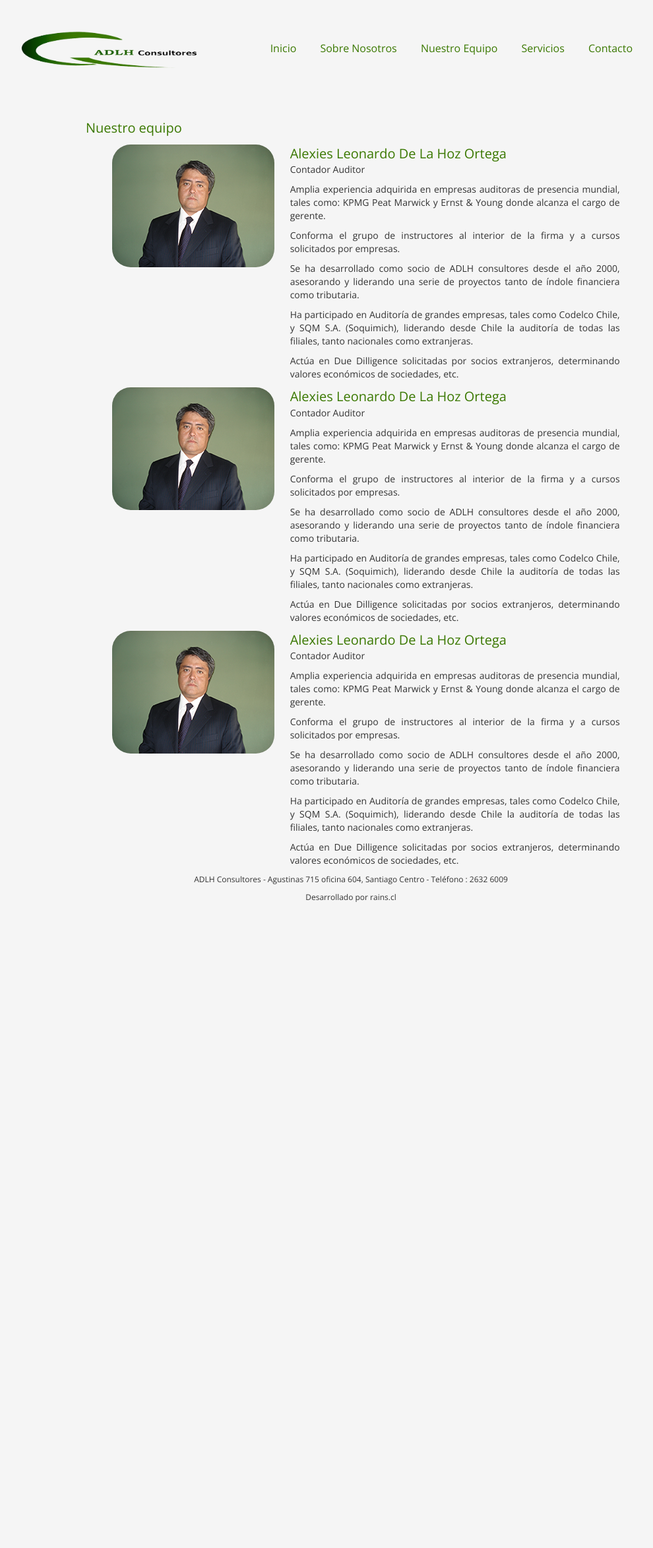
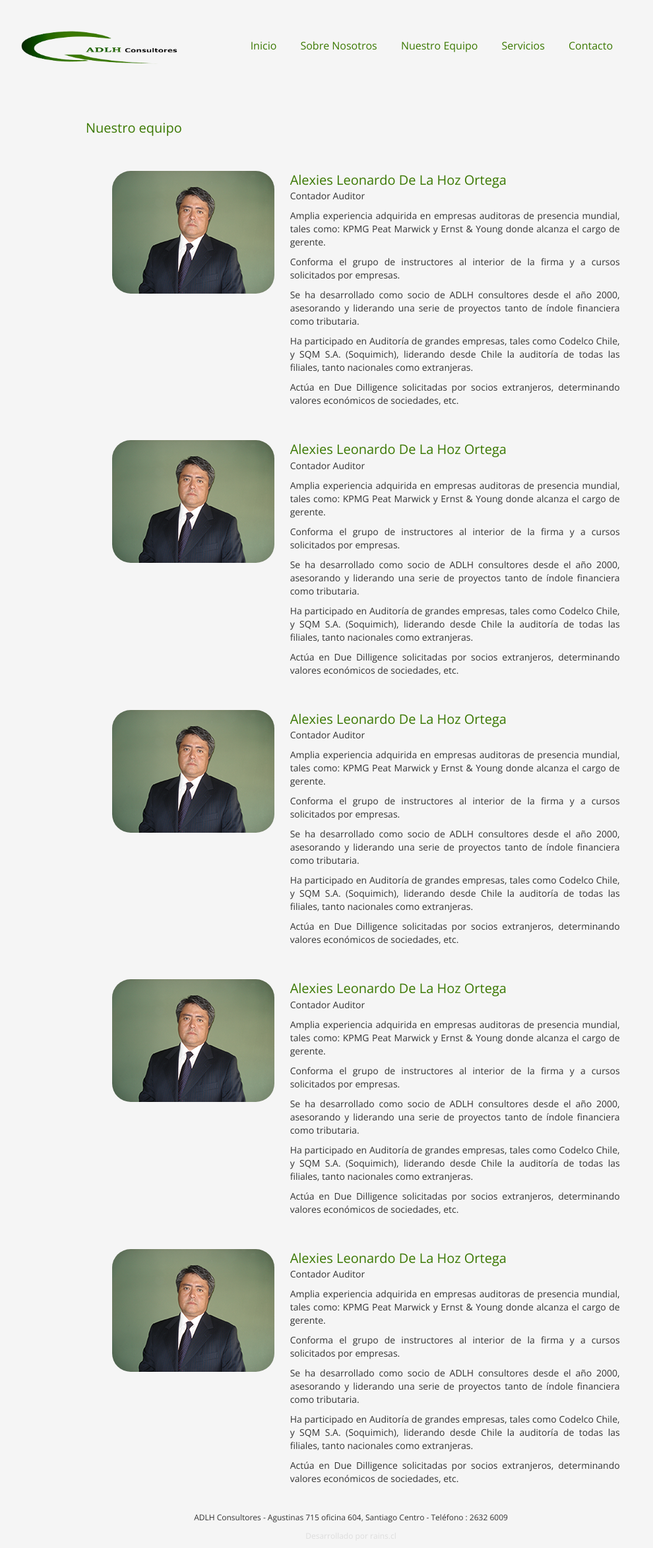
Before and after one commit to xStockx/Consultores, a PHP site: page /nuestroEquipo in a window 1280 px wide. Shown: the whole page at 66% size, without its empty margins (98-1088 px from the left). Before the commit the page ends 1367 px from the top, so only its background shows below. Run offline with PHP 8.4, Linux system fonts and the light colour scheme.

Commit message:
penultimo

```diff
--- a/css/estilo.css
+++ b/css/estilo.css
@@ -15,7 +15,7 @@ header figure {
   display: inline-block;
 }
 header figure img {
-  width: 270px;
+  width: 240px;
 }
 header nav {
   display: inline-block;
@@ -47,12 +47,16 @@ header a:hover {
   color: #fff;
 }
 footer {
+  padding-top: 30px;
   text-align: center;
   padding-right: 20px;
   font-size: 12px;
 }
 #container {
   width: 100%;
+}
+#derechos {
+  color: #ddd;
 }
 #formularioContacto {
   width: 400px;
@@ -92,7 +96,7 @@ footer {
   margin: 20px;
 }
 #indexServicios .itemIndexServicios {
-  opacity: 0.5;
+  opacity: 0.75;
   border: 1px solid #3a7800;
   border-radius: 0 1em 0 1em;
   margin-left: 20px;
@@ -114,6 +118,14 @@ footer {
   opacity: 1;
   cursor: pointer;
   transition: 0.3s;
+}
+#indexServicios .itemIndexServicios:hover p {
+  background: #3a7800;
+  color: #fff;
+}
+.integrantesEquipo {
+  padding-top: 20px;
+  margin-top: 20px;
 }
 #slider {
   text-align: center;
--- a/css/estilo.styl
+++ b/css/estilo.styl
@@ -18,7 +18,7 @@ header
 		display inline-block
 		//margin-left 150px
 		img
-			width 270px
+			width 240px
 	nav
 		display inline-block
 		margin-left 50px
@@ -42,7 +42,7 @@ header
 		text-decoration none
 		color white
 footer
-
+	padding-top 30px
 	text-align center
 	padding-right 20px
 	font-size 12px
@@ -51,6 +51,9 @@ footer
 #container
 	//background white
 	width 100%
+#derechos
+	color #ddd
+
 #formularioContacto
 	width 400px
 
@@ -80,7 +83,7 @@ footer
 		text-align center
 		margin 20px
 	.itemIndexServicios
-		opacity 0.5
+		opacity 0.75
 		border 1px solid verde
 		border-radius 0 1em 0 1em
 		margin-left 20px
@@ -96,9 +99,19 @@ footer
 			width 150px
 			height 150px
 	.itemIndexServicios:hover
+
 		opacity 1
 		cursor pointer
 		transition 0.3s
+		p
+			background verde
+			color white
+.integrantesEquipo
+
+
+	padding-top 20px
+	margin-top 20px
+
 
 #slider
 	text-align center
@@ -139,6 +152,7 @@ footer
 	font-size 20px
 	color verde
 .modal-footer
+
 	button
 		background verde
 	button:hover
--- a/views/contacto.view.php
+++ b/views/contacto.view.php
@@ -10,7 +10,7 @@
   </div>
   <div class="form-group">
     <label for="nombre">Asunto</label>
-    <input type="email" class="form-control" id="email" placeholder="Servicio de auditoria">
+    <input type="email" class="form-control" id="email" placeholder="Servicio de auditoría">
   </div>
     <div class="form-group">
     <label for="nombre"></label>
--- a/views/footer.view.php
+++ b/views/footer.view.php
@@ -2,7 +2,7 @@
 		<p>ADLH Consultores -
 		Agustinas 715 oficina 604, Santiago Centro -
 		Teléfono : 2632 6009</p>
-		<p>Desarrollado por rains.cl</p>
+		<p id="derechos">Desarrollado por rains.cl</p>
 	</footer>
 </body>
 </html>
--- a/views/nuestroEquipo.view.php
+++ b/views/nuestroEquipo.view.php
@@ -13,6 +13,39 @@
 		<p>Se ha desarrollado como socio de ADLH consultores desde el año 2000, asesorando y liderando una serie de proyectos tanto de índole financiera como tributaria.</p>
 		<p>Ha participado en Auditoría de grandes empresas, tales como Codelco Chile, y SQM S.A. (Soquimich), liderando desde Chile la auditoría de todas las filiales, tanto nacionales como extranjeras.</p>
 		<p>Actúa en Due Dilligence solicitadas por socios extranjeros, determinando valores económicos de sociedades, etc.</p>
+
+	</div>
+	</div>
+		<div class="integrantesEquipo">
+	<div>
+		<img src="img/socio1.png" alt="">
+	</div>
+	<div style="width: 500px">
+		<p><span class="modalTitulo">Alexies Leonardo De La Hoz Ortega </span><br>
+		Contador Auditor
+		</p>
+		<p>Amplia experiencia adquirida en empresas auditoras de presencia mundial, tales como: KPMG Peat Marwick y Ernst & Young donde alcanza el cargo de gerente.</p>
+		<p>Conforma el grupo de instructores al interior de la firma y a cursos solicitados por empresas.</p>
+		<p>Se ha desarrollado como socio de ADLH consultores desde el año 2000, asesorando y liderando una serie de proyectos tanto de índole financiera como tributaria.</p>
+		<p>Ha participado en Auditoría de grandes empresas, tales como Codelco Chile, y SQM S.A. (Soquimich), liderando desde Chile la auditoría de todas las filiales, tanto nacionales como extranjeras.</p>
+		<p>Actúa en Due Dilligence solicitadas por socios extranjeros, determinando valores económicos de sociedades, etc.</p>
+
+	</div>
+	</div>
+		<div class="integrantesEquipo">
+	<div>
+		<img src="img/socio1.png" alt="">
+	</div>
+	<div style="width: 500px">
+		<p><span class="modalTitulo">Alexies Leonardo De La Hoz Ortega </span><br>
+		Contador Auditor
+		</p>
+		<p>Amplia experiencia adquirida en empresas auditoras de presencia mundial, tales como: KPMG Peat Marwick y Ernst & Young donde alcanza el cargo de gerente.</p>
+		<p>Conforma el grupo de instructores al interior de la firma y a cursos solicitados por empresas.</p>
+		<p>Se ha desarrollado como socio de ADLH consultores desde el año 2000, asesorando y liderando una serie de proyectos tanto de índole financiera como tributaria.</p>
+		<p>Ha participado en Auditoría de grandes empresas, tales como Codelco Chile, y SQM S.A. (Soquimich), liderando desde Chile la auditoría de todas las filiales, tanto nacionales como extranjeras.</p>
+		<p>Actúa en Due Dilligence solicitadas por socios extranjeros, determinando valores económicos de sociedades, etc.</p>
+
 	</div>
 	</div>
 	<br>
@@ -30,6 +63,7 @@
 		<p>Ha participado en Auditoría de grandes empresas, tales como Codelco Chile, y SQM S.A. (Soquimich), liderando desde Chile la auditoría de todas las filiales, tanto nacionales como extranjeras.</p>
 		<p>Actúa en Due Dilligence solicitadas por socios extranjeros, determinando valores económicos de sociedades, etc.</p>
 	</div>
+
 	</div>
 	<br>
 	<div class="integrantesEquipo">
```
Also changed, not shown: views/sobreNosotros.view.php (+6 -27 lines), img/consultoria.png, img/inventario.png, img/reportes.png.
